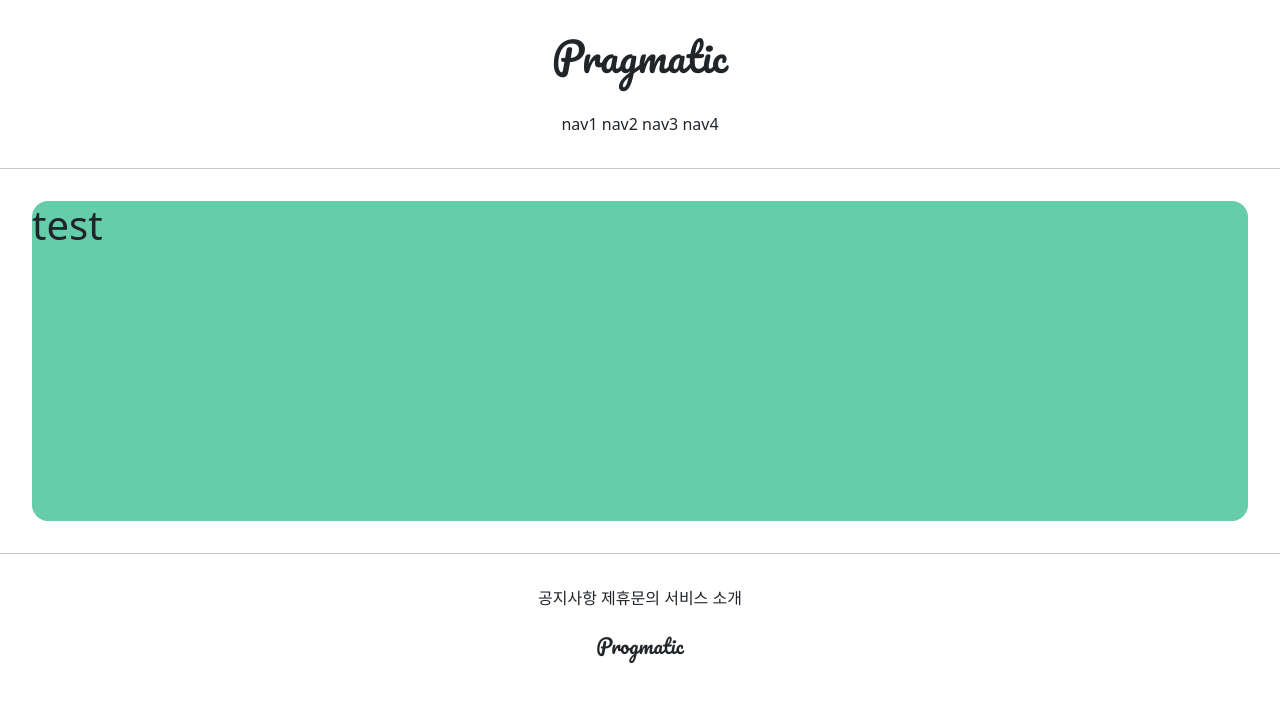
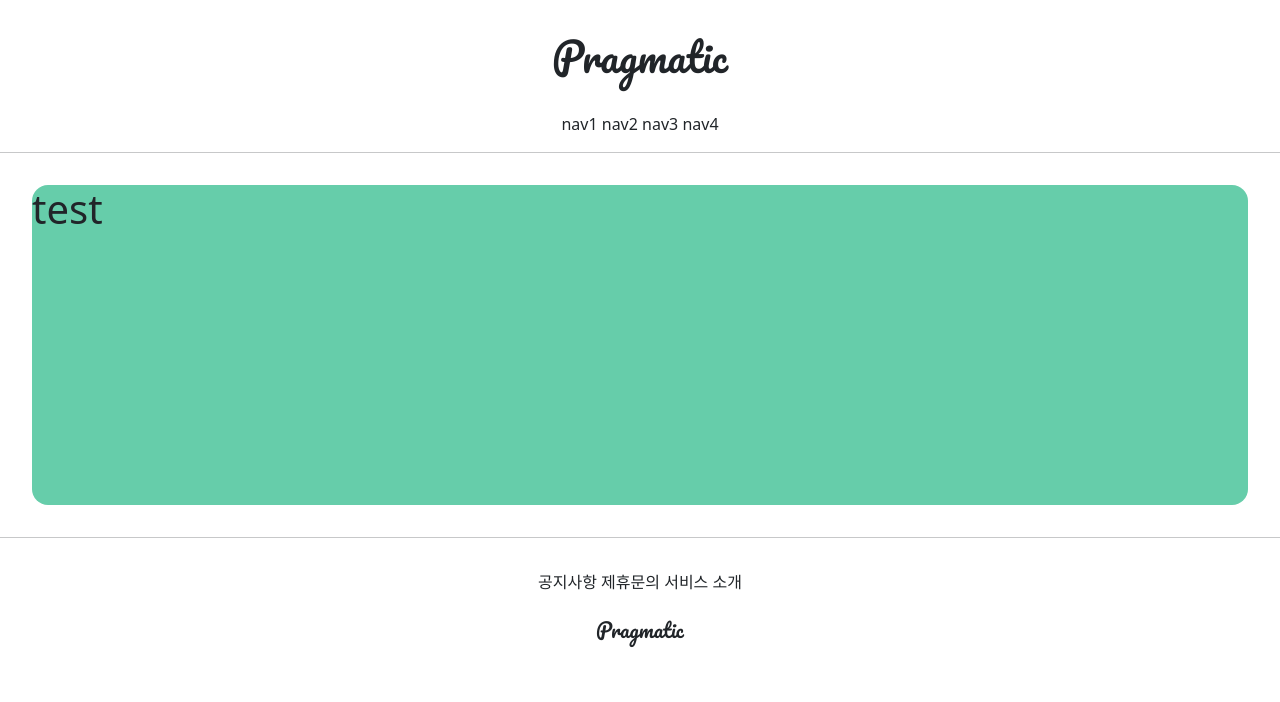
Before and after one commit to hyoung2/hhnini_4, a Django app: page /accounts/hello_world/ in a window 1280 px wide. Shown: the top 702 px of the page. Run offline with Django 3.2, Linux system fonts and the light colour scheme; parts of the project's set-up code (start-up, migrations or seed data) failed here and were passed over.

Commit message:
7/7 4ban class commit 1

```diff
--- a/gis_4ban_1/settings.py
+++ b/gis_4ban_1/settings.py
@@ -135,6 +135,10 @@ USE_TZ = True
 
 STATIC_URL = '/static/'
 
+STATICFILES_DIRS = [
+    BASE_DIR / "static",
+]
+
 # Default primary key field type
 # https://docs.djangoproject.com/en/3.2/ref/settings/#default-auto-field
 
--- /dev/null
+++ b/static/base.css
@@ -0,0 +1,16 @@
+.pragmatic_header_logo {
+    margin: 2rem 0;
+    font-family: 'Pacifico', cursive;
+}
+
+.pragmatic_header_button {
+    margin-bottom: 2rem;
+}
+
+.pragmatic_footer_logo {
+    margin: 1.5rem 0;
+    font-family: 'Pacifico', cursive;
+}
+.pragmatic_footer_button {
+    margin-top: 2rem;
+}
--- a/templates/base.html
+++ b/templates/base.html
@@ -1,4 +1,4 @@
-
+<!DOCTYPE html>
 {% include 'head.html' %}
 
 <body>
--- a/templates/footer.html
+++ b/templates/footer.html
@@ -1,11 +1,11 @@
 <div style="text-align: center">
 
-    <div style="margin-top: 2rem;">
+    <div class="pragmatic_footer_button">
         <span>공지사항</span>
         <span>제휴문의</span>
         <span>서비스 소개</span>
     </div>
-    <div style="margin: 1.5rem 0; font-family: 'Pacifico', cursive;">
-        <h5>Progmatic</h5>
+    <div class="pragmatic_footer_logo">
+        <h5>Pragmatic</h5>
     </div>
 </div>
--- a/templates/head.html
+++ b/templates/head.html
@@ -1,3 +1,6 @@
+{% load static %}
+
+
 <head>
     <meta charset="UTF-8">
     <title>Title</title>
@@ -10,4 +13,6 @@
     <link rel="preconnect" href="https://fonts.gstatic.com" crossorigin>
     <link href="https://fonts.googleapis.com/css2?family=Pacifico&display=swap" rel="stylesheet">
 
+    {#  DEFAELT CSS LINK  #}
+    <link rel="stylesheet" type="text/css" href="{%static "base.css"%}">
 </head>
--- a/templates/header.html
+++ b/templates/header.html
@@ -1,8 +1,8 @@
 <div style="text-align: center">
-    <div style="margin: 2rem 0; font-family: 'Pacifico', cursive;">
+    <div class="pragmatic_header_logo">
         <h1>Pragmatic</h1>
     </div>
-    <div style="margin-bottom: 2rem;">
+    <div class="pragmatic_header_botton">
         <span>nav1</span>
         <span>nav2</span>
         <span>nav3</span>
```
